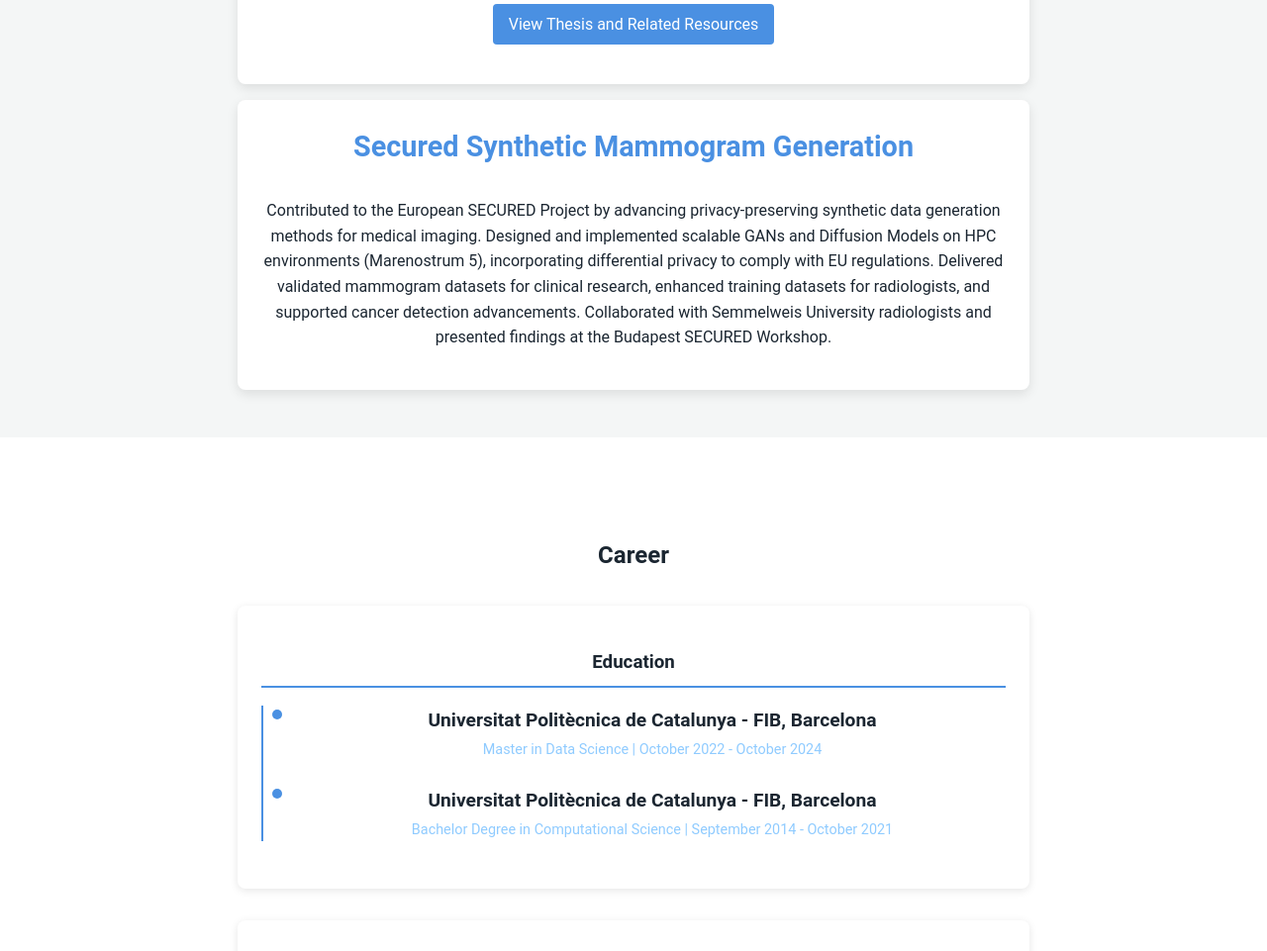
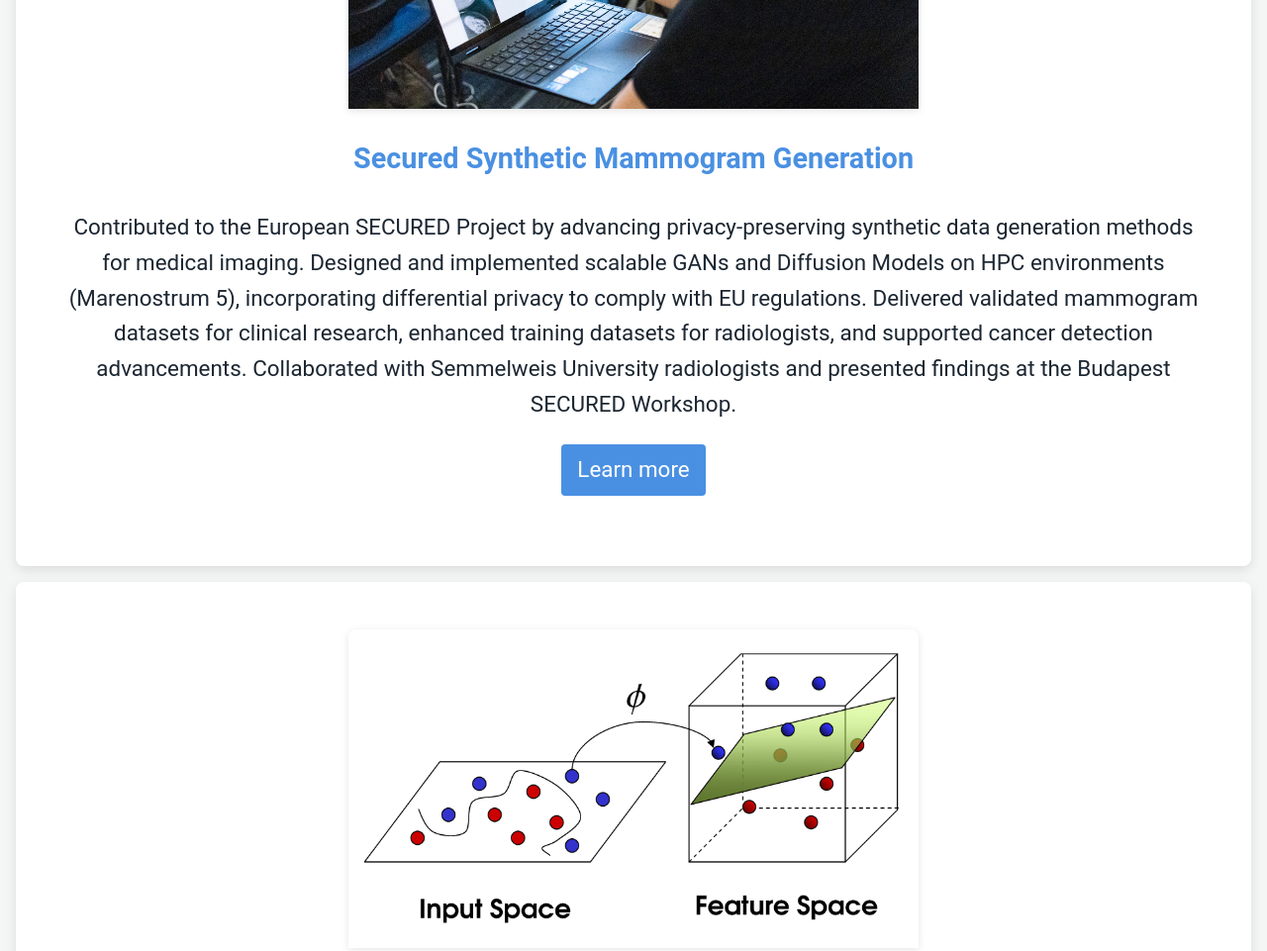
Before and after one commit to norhther/web, a plain HTML site: page index.html in a window 1280 px wide. Shown: the part 1277-2238 px from the top of the page at 99% size. Drawn offline with Linux system fonts and the light colour scheme.

Commit message:
Add files via upload

```diff
--- a/index.html
+++ b/index.html
@@ -4,7 +4,7 @@
 <head>
     <meta charset="UTF-8" />
     <meta name="viewport" content="width=device-width, initial-scale=1.0" />
-    <title>AI Portfolio - Omar López Rubio</title>
+    <title>Omar López Rubio - AI</title>
     <!-- Font Awesome for icons -->
     <link rel="stylesheet" href="https://cdnjs.cloudflare.com/ajax/libs/font-awesome/6.7.2/css/all.min.css">
     <link rel="stylesheet" href="styles.css">
@@ -31,6 +31,11 @@
                 I specialize in machine learning, deep learning, and AI-powered solutions to transform data into
                 actionable insights.
             </p>
+
+            <p class="subtitle">
+                “If you torture the data long enough, it will confess to anything” - Ronald H.Coase
+            </p>
+
             <div class="social-links">
                 <a href="https://linkedin.com/in/omar-lopez-rubio" target="_blank" class="linkedin">
                     <i class="fab fa-linkedin"></i> LinkedIn
@@ -41,6 +46,12 @@
                 <a href="docs/cv-omar-lopez.pdf" class="cv" download>
                     <i class="fas fa-file-download"></i> Download CV
                 </a>
+                <a href="https://www.tusclasesparticulares.com/profesores/omar-lopez-rubio/opiniones" class="reviews" target="_blank">
+                    <i class="fas fa-graduation-cap"></i> Student Reviews
+                </a>
+                <a href="https://norhther.github.io/blog/" class="blog" target="_blank">
+                    <i class="fas fa-chart-line"></i> Posts
+                </a>
             </div>
         </div>
     </header>
@@ -48,40 +59,48 @@
     <!-- Projects Section -->
     <section id="projects" class="section projects-section">
         <h2>Research</h2>
-
         <div class="project-card">
+            <!-- Image for the second card -->
+            <img src="images/doctor.jpg" alt="Synthetic Mammogram Generation" class="card-image">
+            <h3>Secured Synthetic Mammogram Generation</h3>
+            <p>
+                Contributed to the European SECURED Project by advancing privacy-preserving synthetic data generation
+                methods for medical imaging. Designed and implemented scalable GANs and Diffusion Models on HPC environments
+                (Marenostrum 5), incorporating differential privacy to comply with EU regulations. Delivered validated
+                mammogram datasets for clinical research, enhanced training datasets for radiologists, and supported
+                cancer detection advancements. Collaborated with Semmelweis University radiologists and presented findings
+                at the Budapest SECURED Workshop.
+            </p>
+            <p class="resource-link">
+                <a href="https://upcommons.upc.edu/handle/2117/420302" target="_blank" rel="noopener">
+                    Learn more
+                </a>
+            </p>
+        </div>
+        <div class="project-card">
+            <img src="images/svm.png" alt="Synthetic Mammogram Generation" class="card-image">
             <h3>SVM Kernel Development for Omic Data</h3>
             <p>
                 Designed and implemented novel Jaccard-Tanimoto-based kernels for Support Vector Machines (SVMs), tailored
-                to high-dimensional and sparse omic datasets. Extended the kernel's applicability by proving its generalization
-                to real-valued feature spaces, enabling robust handling of both binary and continuous data types. Demonstrated
+                to high-dimensional and sparse omic datasets. Extended the kernel's applicability by proving its
+                generalization
+                to real-valued feature spaces, enabling robust handling of both binary and continuous data types.
+                Demonstrated
                 superior classification accuracy compared to traditional RBF kernels in tasks such as cancer subtype
-                classification
-                and gene expression analysis. This advancement improved the flexibility and applicability of SVMs in genomics
-                and bioinformatics. Additionally, the approach was optimized for computational efficiency, facilitating scalable
-                applications to large datasets in research and clinical settings.
+                classification and gene expression analysis. This advancement improved the flexibility and applicability of
+                SVMs
+                in genomics and bioinformatics. Additionally, the approach was optimized for computational efficiency,
+                facilitating
+                scalable applications to large datasets in research and clinical settings.
             </p>
             <p class="resource-link">
                 <a href="https://upcommons.upc.edu/handle/2117/361192" target="_blank" rel="noopener">
-                    View Thesis and Related Resources
+                    Learn more
                 </a>
             </p>
         </div>
 
 
-        <div class="project-card">
-            <h3>Secured Synthetic Mammogram Generation</h3>
-            <p>
-                Contributed to the European SECURED Project by advancing privacy-preserving synthetic data generation
-                methods for medical imaging. Designed and implemented scalable GANs and Diffusion Models on HPC
-                environments
-                (Marenostrum 5), incorporating differential privacy to comply with EU regulations. Delivered validated
-                mammogram datasets for clinical research, enhanced training datasets for radiologists, and supported
-                cancer detection
-                advancements. Collaborated with Semmelweis University radiologists and presented findings at the
-                Budapest SECURED Workshop.
-            </p>
-        </div>
     </section>
 
     <!-- Career Section -->
--- a/styles.css
+++ b/styles.css
@@ -15,6 +15,7 @@ body {
     background-color: var(--dark-blue);
     color: var(--white);
     line-height: 1.6;
+    font-size: 1.4rem;
 }
 
 /* Navbar */
@@ -27,6 +28,7 @@ body {
     /* increased horizontal padding */
     z-index: 1000;
     box-sizing: border-box;
+    font-size: 1.4rem;
 }
 
 .navbar ul {
@@ -46,7 +48,7 @@ body {
 .navbar a {
     color: var(--lighter-blue);
     text-decoration: none;
-    font-size: 1rem;
+    font-size: 1.4rem;
     transition: color 0.3s ease;
 }
 
@@ -144,12 +146,12 @@ body {
     background: var(--white);
     color: var(--dark-blue);
     margin: 1rem auto;
-    padding: 1.5rem;
+    padding: 3rem;
     border-radius: 8px;
     box-shadow: 0 4px 12px rgba(0, 0, 0, 0.1);
     transition: transform 0.3s ease, box-shadow 0.3s ease;
     width: 100%;
-    max-width: 800px;
+    max-width: 1400px;
     /* restrict width */
     box-sizing: border-box;
 }
@@ -232,12 +234,12 @@ body {
 
 .timeline-item h4 {
     margin: 0;
-    font-size: 1.2rem;
+    font-size: 1.5rem;
     color: var(--dark-blue);
 }
 
 .timeline-item .duration {
-    font-size: 0.9rem;
+    font-size: 1.3rem;
     color: var(--lighter-blue);
 }
 
@@ -260,9 +262,9 @@ footer {
 }
 
 .profile-pic {
-    width: 200px;
+    width: 250px;
     /* Adjust width as needed */
-    height: 200px;
+    height: 250px;
     /* Adjust height as needed */
     border-radius: 50%;
     /* Makes the image circular */
@@ -295,3 +297,24 @@ footer {
 .resource-link a:hover {
     background-color: var(--dark-blue);
 }
+
+.subtitle {
+    font-size: 1.2rem;
+    font-style: italic;
+}
+/* Project Card Images */
+.card-image {
+    width: 50%;
+    /* Make the image take up the full width of the card */
+    height: auto;
+    /* Maintain aspect ratio */
+    border-top-left-radius: 8px;
+    /* Match card border radius */
+    border-top-right-radius: 8px;
+    margin-bottom: 1rem;
+    /* Add space below the image */
+    object-fit: cover;
+    /* Ensure the image fills its container nicely */
+    box-shadow: 0 2px 8px rgba(0, 0, 0, 0.1);
+    /* Optional shadow for a polished look */
+}
```
Also changed, not shown: images/csaw.png (added), images/doctor.jpg (added), images/svm.png (added).
